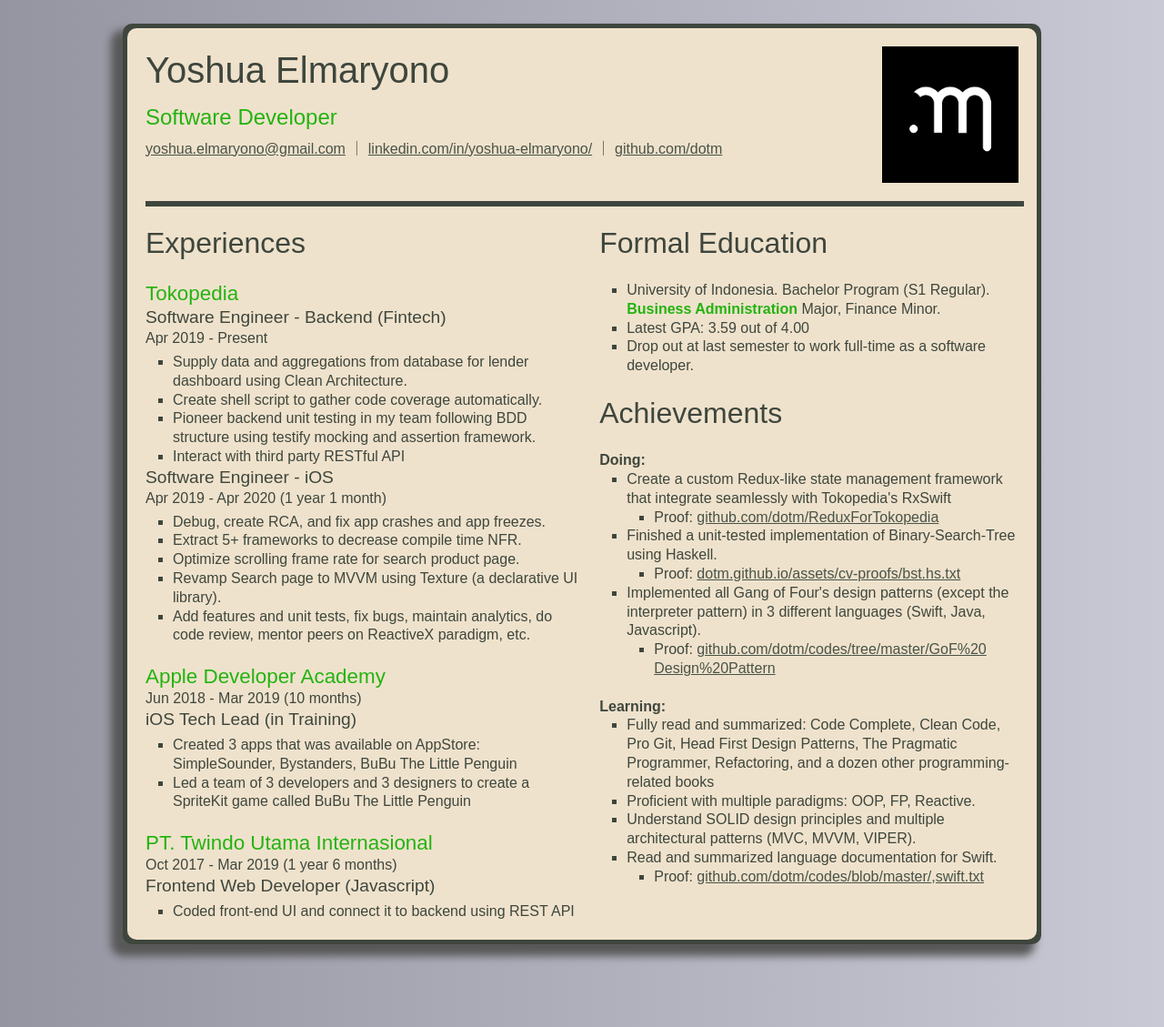
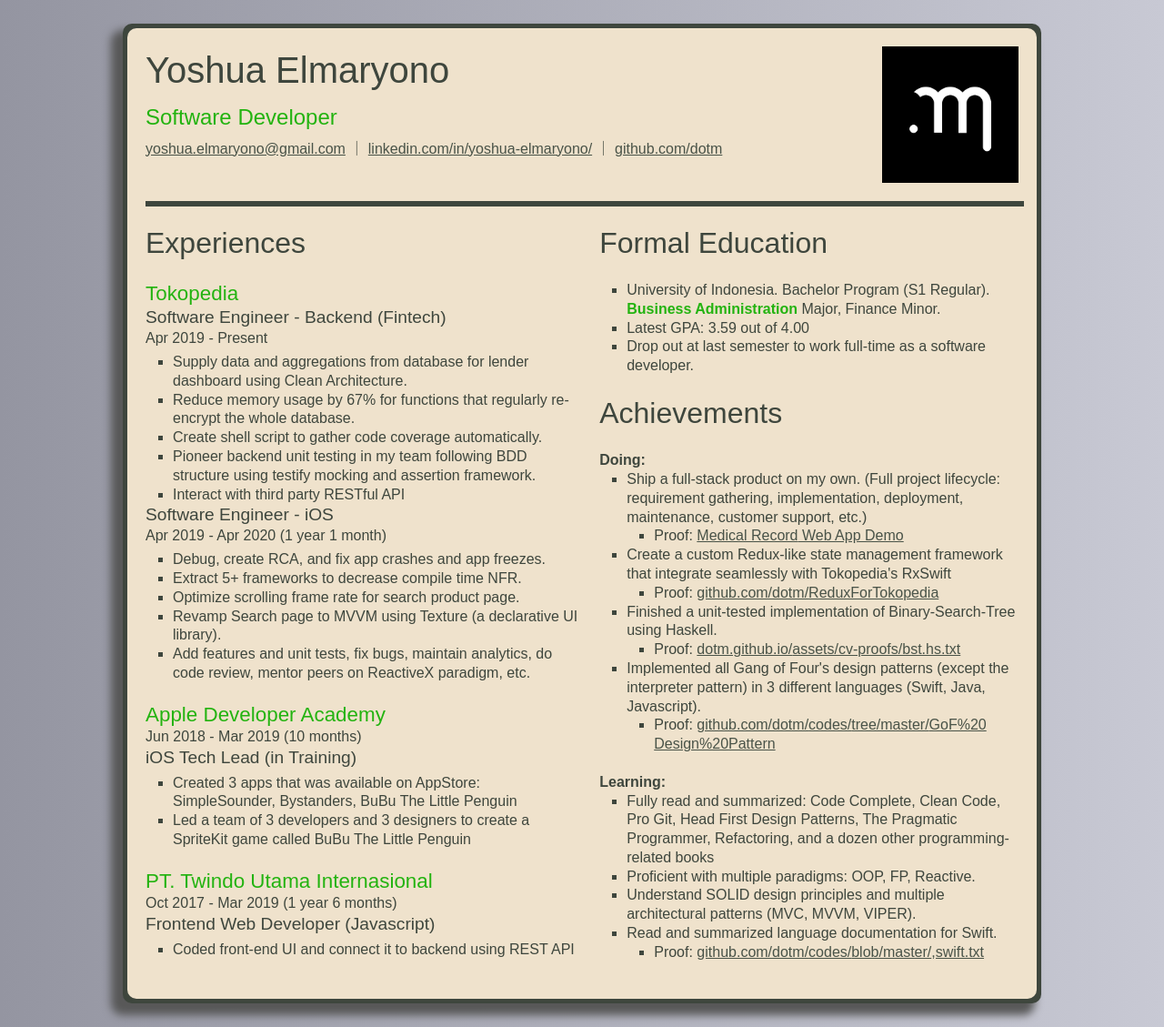
Before and after one commit to dotm/dotm.github.io, a Jekyll site: the page cv.html, which Jekyll copies as it is, in a window 1280 px wide. Shown: the whole page at 91% size. Built offline with Jekyll 4.4.1, drawn with Linux system fonts in a browser that asks for light colours.

Commit message:
update cv

```diff
--- a/cv.html
+++ b/cv.html
@@ -50,6 +50,7 @@
               <p class="experience-item__date">Apr 2019 - Present</p>
               <ul class="experience-item__achievements">
                 <li>Supply data and aggregations from database for lender dashboard using Clean Architecture.</li>
+                <li>Reduce memory usage by 67% for functions that regularly re-encrypt the whole database.</li>
                 <li>Create shell script to gather code coverage automatically.</li>
                 <li>Pioneer backend unit testing in my team following BDD structure using testify mocking and assertion framework.</li>
                 <li>Interact with third party RESTful API</li>
@@ -71,7 +72,7 @@
               <p class="experience-item__position-title">iOS Tech Lead (in Training)</p>
               <ul class="experience-item__achievements">
                 <li>
-                    Created 3 apps that was available on AppStore: SimpleSounder, Bystanders, BuBu The Little Penguin
+                  Created 3 apps that was available on AppStore: SimpleSounder, Bystanders, BuBu The Little Penguin
                 </li>
                 <li>
                   Led a team of 3 developers and 3 designers
@@ -105,6 +106,9 @@
 
             <p><strong>Doing:</strong></p>
             <ul>
+              <li>Ship a full-stack product on my own. (Full project lifecycle: requirement gathering, implementation, deployment, maintenance, customer support, etc.) </li>
+              <ul><li>Proof: <a href="https://github.com/dotm/blob/blob/master/english-demo.mp4" target="_blank">Medical Record<wbr> Web App Demo</a></li></ul>
+
               <li>Create a custom Redux-like state management framework that integrate seamlessly with Tokopedia's RxSwift</li>
               <ul><li>Proof: <a href="https://github.com/dotm/ReduxForTokopedia" target="_blank">github.com/dotm/<wbr>ReduxForTokopedia</a></li></ul>
 
```
